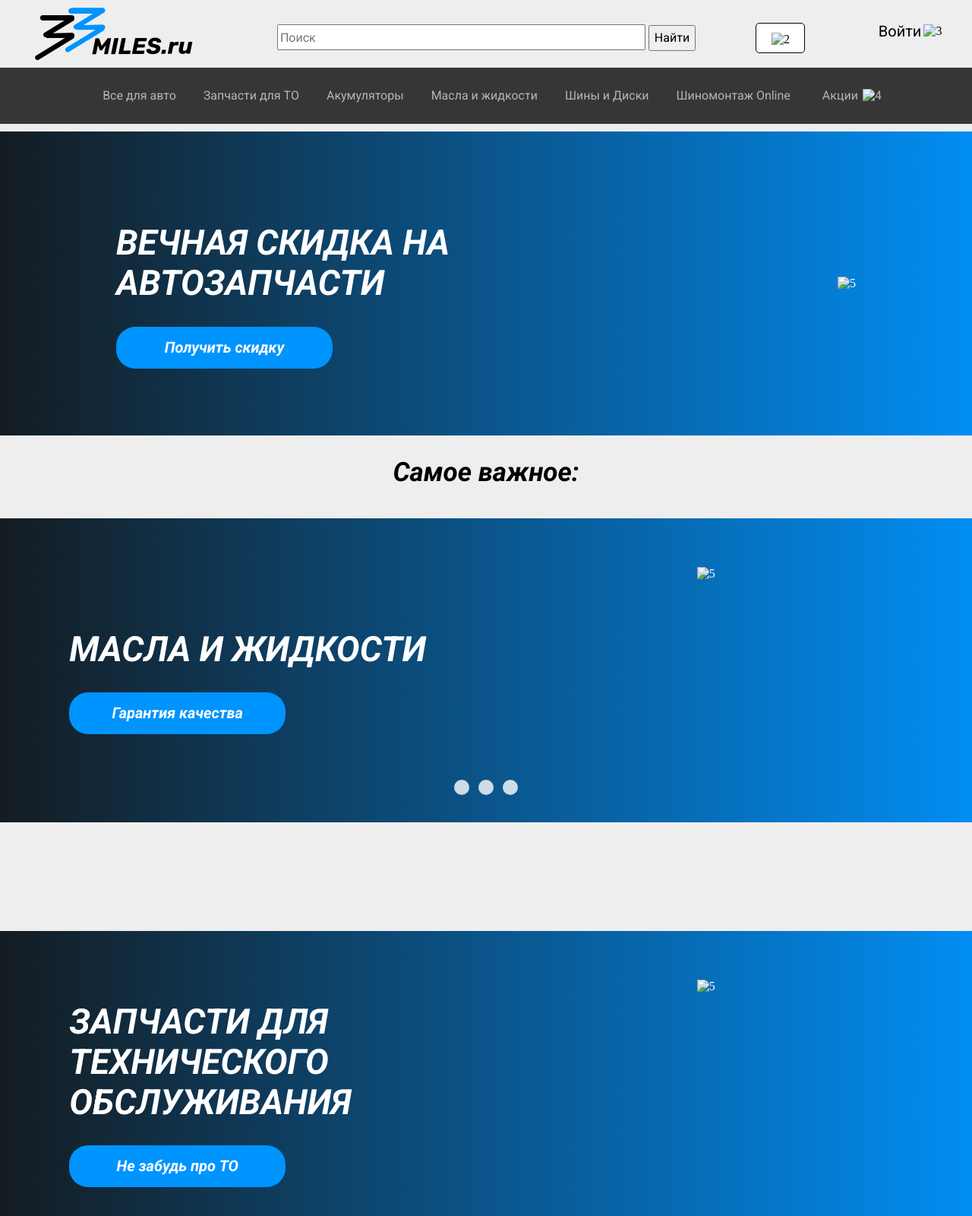
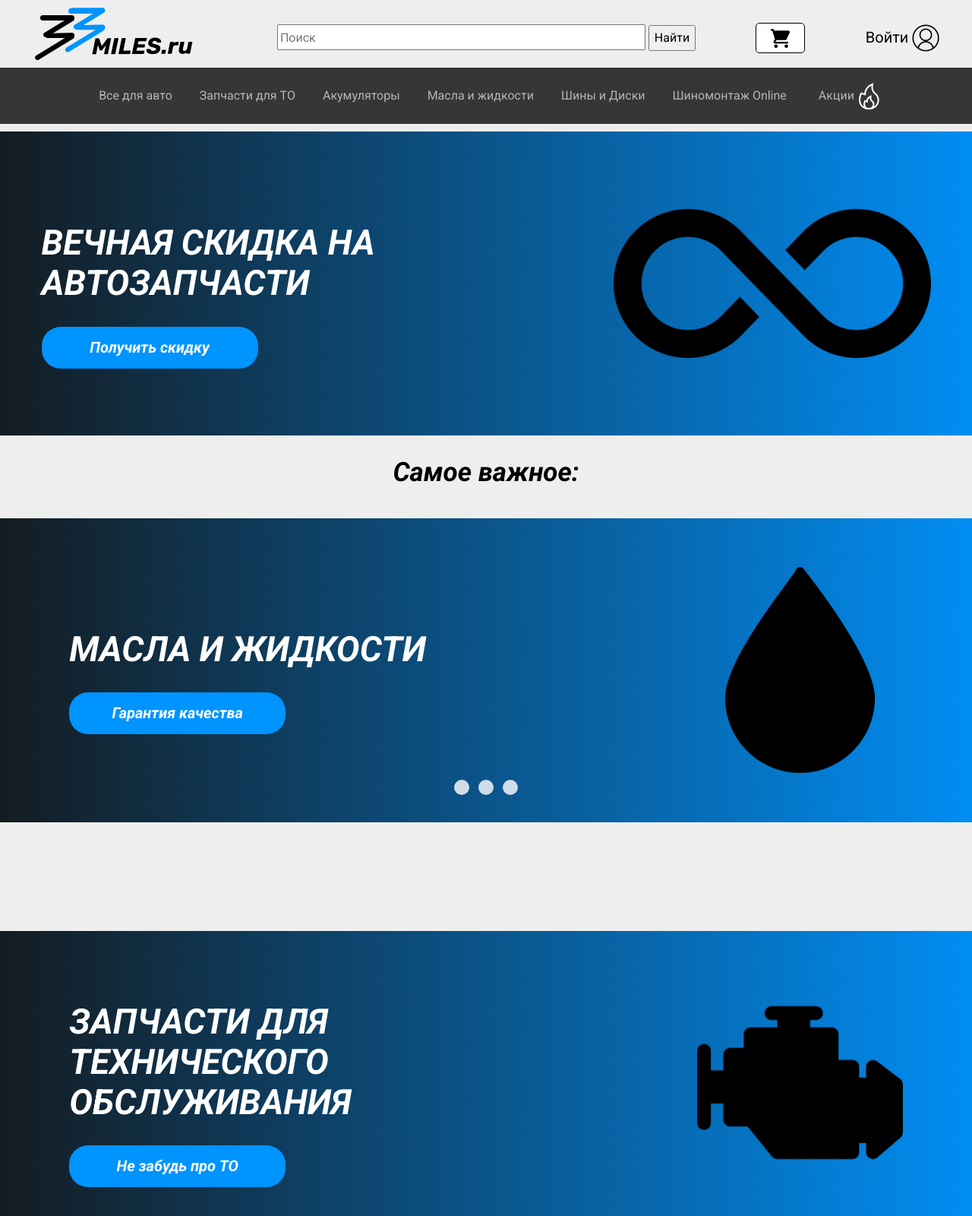
Before and after one commit to ArteemGer/33milies, a plain HTML site: page index.html in a window 1280 px wide. Shown: the top 1600 px of the page at 76% size. Drawn offline with Linux system fonts and the light colour scheme.

Commit message:
Update index.html

```diff
--- a/index.html
+++ b/index.html
@@ -24,12 +24,12 @@
             <div class="other">
                 <a href="#"><div class="basket">
                     <button class="cart">
-                        <img src="/img/image2.png" alt="2">
+                        <img src="/img/image 2.png" alt="2">
                     </button>
                 </div></a>
                 <a href="#"><div class="logIn">
                     <p>Войти</p>
-                    <img src="/img/image3.png" alt="3">
+                    <img src="/img/image 3.png" alt="3">
                 </div></a>
             </div>
         </header>
@@ -41,7 +41,7 @@
               <li><a href="#">Масла и жидкости</a></li>
               <li><a href="#">Шины и Диски </a></li>
               <li><a href="#">Шиномонтаж Online</a></li>
-              <li><a href="#">Акции<img src="/img/fire1.png" alt="4"></a></li>
+              <li><a href="#">Акции<img src="/img/fire 1.png" alt="4"></a></li>
             </ul>
           </nav>
         <div class="container">
@@ -51,7 +51,7 @@
                     <h1>вечная скидка на автозапчасти</h1>
                     <button>Получить скидку</button>
                 </div>
-                <img class="image1" src="/img/image4.png" alt="5">
+                <img class="image1" src="/img/image 4.png" alt="5">
             </div></a>
             <h2 class="title">Самое важное:</h2>
 
@@ -70,21 +70,21 @@
                             <h1>масла и жидкости </h1>
                             <button>Гарантия качества</button>
                         </div>
-                        <img class="image2" src="/img/image5.png" alt="5">
+                        <img class="image2" src="/img/image 5.png" alt="5">
                     </div></a>
                     <a href="#" class="slide"><div class="block">
                         <div class="block__text">
                             <h1>аккумуляторы</h1>
                             <button>Бодрый заряд!</button>
                         </div>
-                        <img class="image2" src="/img/image6.png" alt="5">
+                        <img class="image2" src="/img/image 6.png" alt="5">
                     </div></a>
                     <a href="#" class="slide"><div class="block">
                         <div class="block__text">
                             <h1>шины и диски</h1>
                             <button class="big_button">Быстрая доставка, низкие цены </button>
                         </div>
-                        <img class="image2" src="/img/image7.png" alt="5">
+                        <img class="image 2" src="/img/image7.png" alt="5">
                     </div></a>
 
                 </div>
@@ -105,21 +105,21 @@
                     <h1>запчасти для технического обслуживания</h1>
                     <button>Не забудь про ТО</button>
                 </div>
-                <img class="image2" src="/img/image9.png" alt="5">
+                <img class="image2" src="/img/image 9.png" alt="5">
             </div></a>
             <a href="#"><div class="block">
                 <div class="block__text">
                     <h1>все для авто</h1>
                     <button>Не забудь заглянуть </button>
                 </div>
-                <img class="image2" src="/img/image10.png" alt="5">
+                <img class="image2" src="/img/image 10.png" alt="5">
             </div></a>
             <a href="#"><div class="block">
                 <div class="block__text">
                     <h1>написать специалисту</h1>
                     <button>Ответим за 1 минуту</button>
                 </div>
-                <img class="image2" src="/img/image8.png" alt="5">
+                <img class="image2" src="/img/image 8.png" alt="5">
             </div></a>
         </main>
     </div>
```
